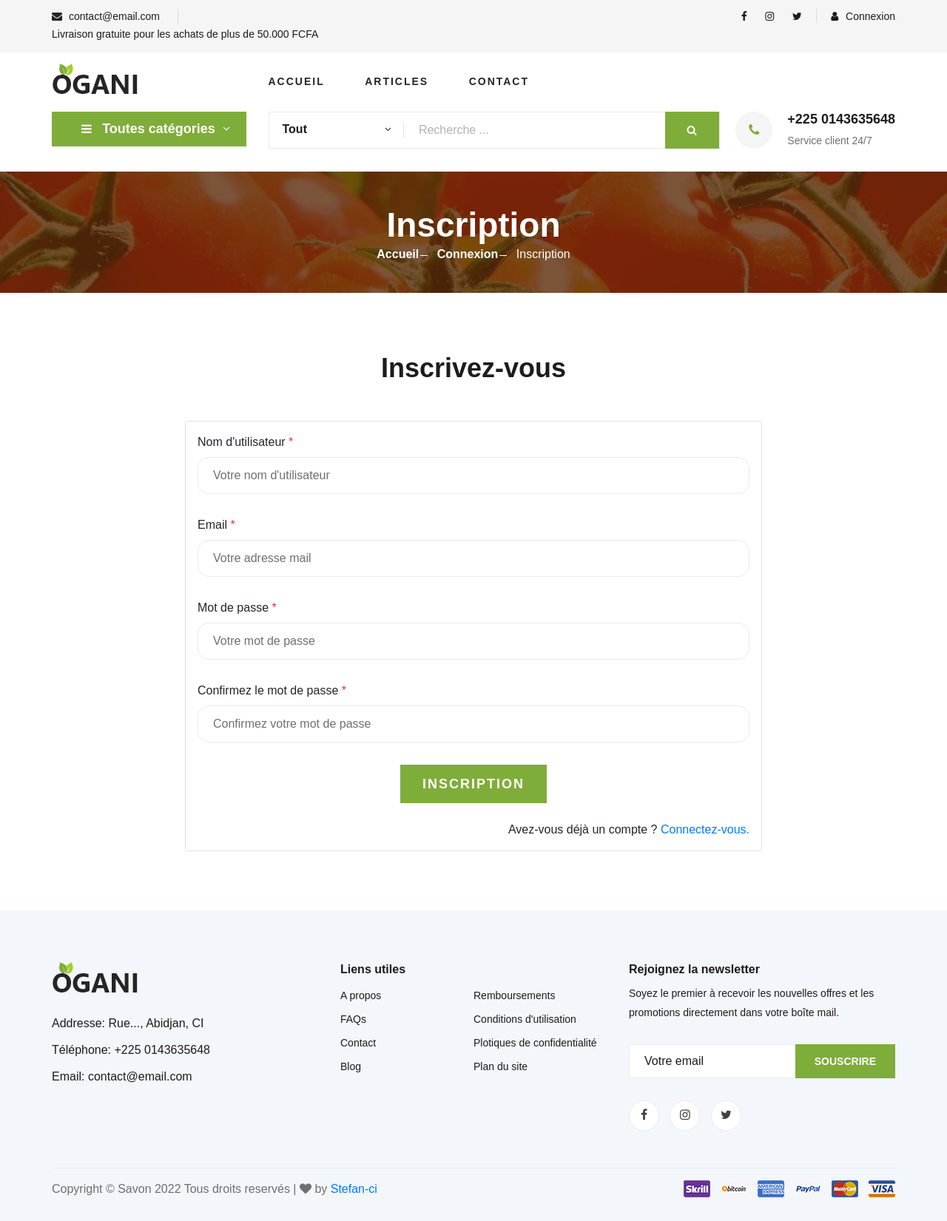
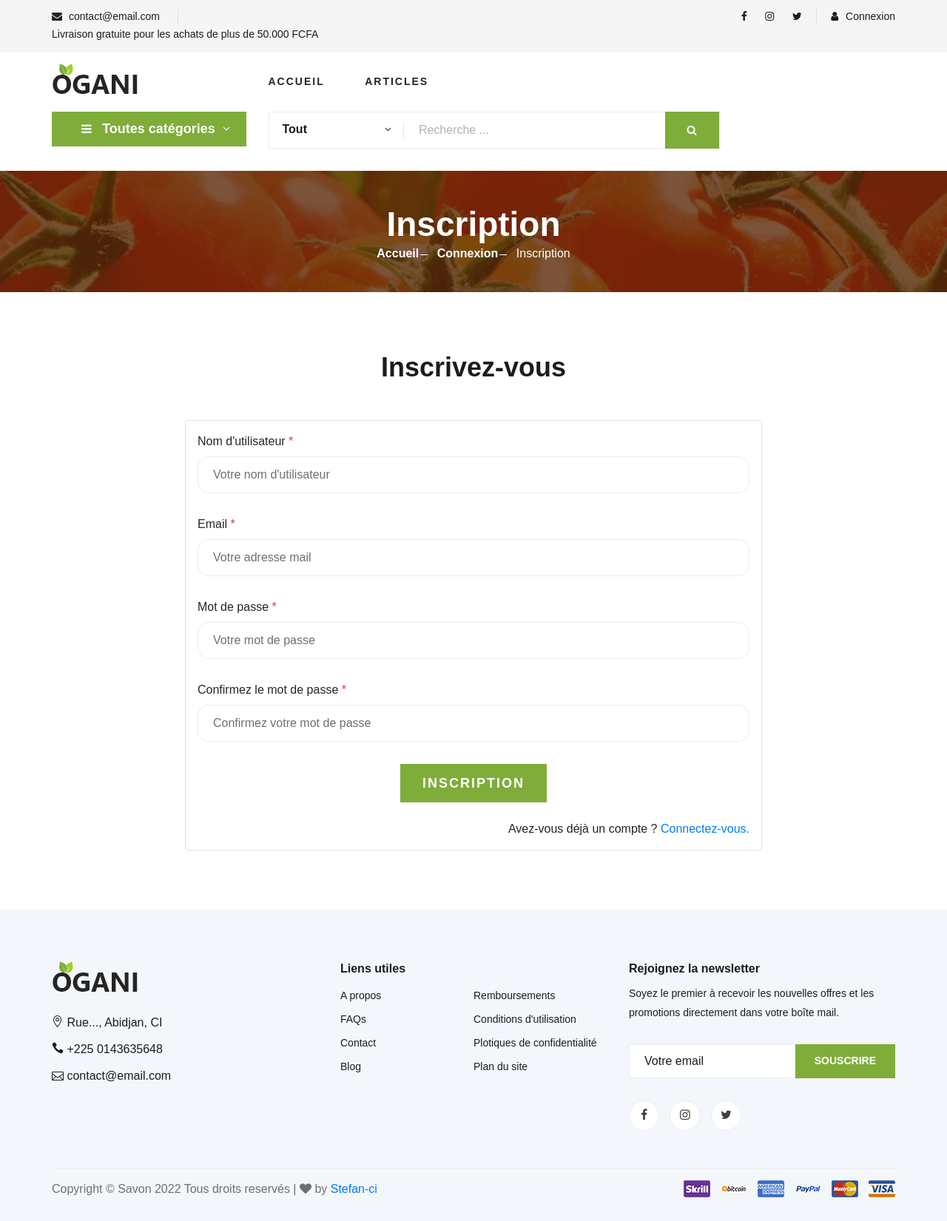
Before and after one commit to Stefan-ci/Shopping-Soap, a Django app: page /inscription/ in a window 1280 px wide. Shown: the whole page at 74% size. Run offline with Django 4.2, Linux system fonts and the light colour scheme; some libraries are stand-ins or nearby versions.

Commit message:
Updated footer icons

```diff
--- a/templates/public/includes/base.html
+++ b/templates/public/includes/base.html
@@ -59,9 +59,7 @@
     {% block navbar %}
         {% include 'public/includes/navbar.html' %}
     {% endblock navbar %}
-    <div id="main">
-        {% block content %}{% endblock content %}
-    </div>
+    {% block content %}{% endblock content %}
     {% block extra_content %}{% endblock extra_content %}
     {% block footer %}
         {% include 'public/includes/footer.html' %}
--- a/templates/public/includes/footer.html
+++ b/templates/public/includes/footer.html
@@ -11,9 +11,18 @@
                             </a>
                         </div>
                         <ul>
-                            <li>Addresse: Rue..., Abidjan, CI</li>
-                            <li>Téléphone: +225 0143635648</li>
-                            <li>Email: contact@email.com</li>
+                            <li>
+                                <span class="icon_pin_alt"></span>
+                                Rue..., Abidjan, CI
+                            </li>
+                            <li>
+                                <span class="icon_phone"></span>
+                                +225 0143635648
+                            </li>
+                            <li>
+                                <span class="icon_mail_alt"></span>
+                                contact@email.com
+                            </li>
                         </ul>
                     </div>
                 </div>
--- a/templates/public/includes/navbar.html
+++ b/templates/public/includes/navbar.html
@@ -80,11 +80,6 @@
 				</li>
 				{% endif %}
 
-				<li class="{% if request.path_info == '/contactez-nous/' %}active{% endif %}">
-					<a href="{% url 'contact' %}">
-						Contact
-					</a>
-				</li>
 
 				{% if request.user.is_superuser %}
 				<li>
@@ -215,12 +210,6 @@
                             </li>
 							{% endif %}
 
-                            <li class="{% if request.path_info == '/contactez-nous/' %}active{% endif %}">
-								<a href="{% url 'contact' %}">
-									Contact
-								</a>
-							</li>
-
 							{% if request.user.is_superuser %}
 							<li>
 								<a href="#">Admin</a>
@@ -317,6 +306,7 @@
 								</button>
                             </form>
                         </div>
+						{% if request.path_info == '/contactes-nous/' %}
                         <div class="hero__search__phone">
                             <div class="hero__search__phone__icon">
                                 <i class="fa fa-phone"></i>
@@ -330,6 +320,7 @@
 								</span>
                             </div>
                         </div>
+						{% endif %}
                     </div>
                 </div>
             </div>
```
Also changed, not shown: database.sqlite3.
